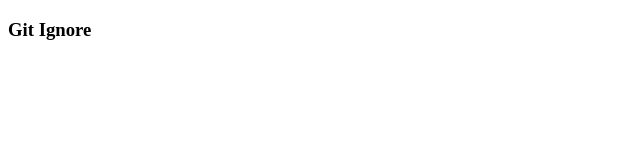
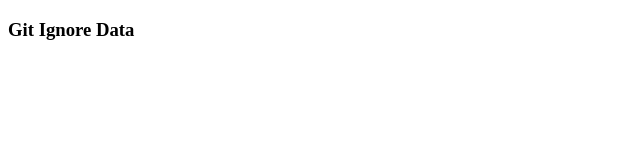
Before and after one commit to SarikaDonga/Git-Workflow, a plain HTML site: page index.html in a window 1280 px wide. Shown: the full height of the page, 0-640 px from the left. Drawn offline with Linux system fonts and the light colour scheme.

Commit message:
Git ignore file Done

```diff
--- a/index.html
+++ b/index.html
@@ -7,6 +7,6 @@
 </head>
 <body>
 
-    <h3>Git Ignore</h3>
+    <h3>Git Ignore Data</h3>
 </body>
 </html>
--- a/script.js
+++ b/script.js
@@ -1 +1,2 @@
 console.log("Sarika Donga")
+console.log("Welcome")
```
Also changed, not shown: 1 other file.
